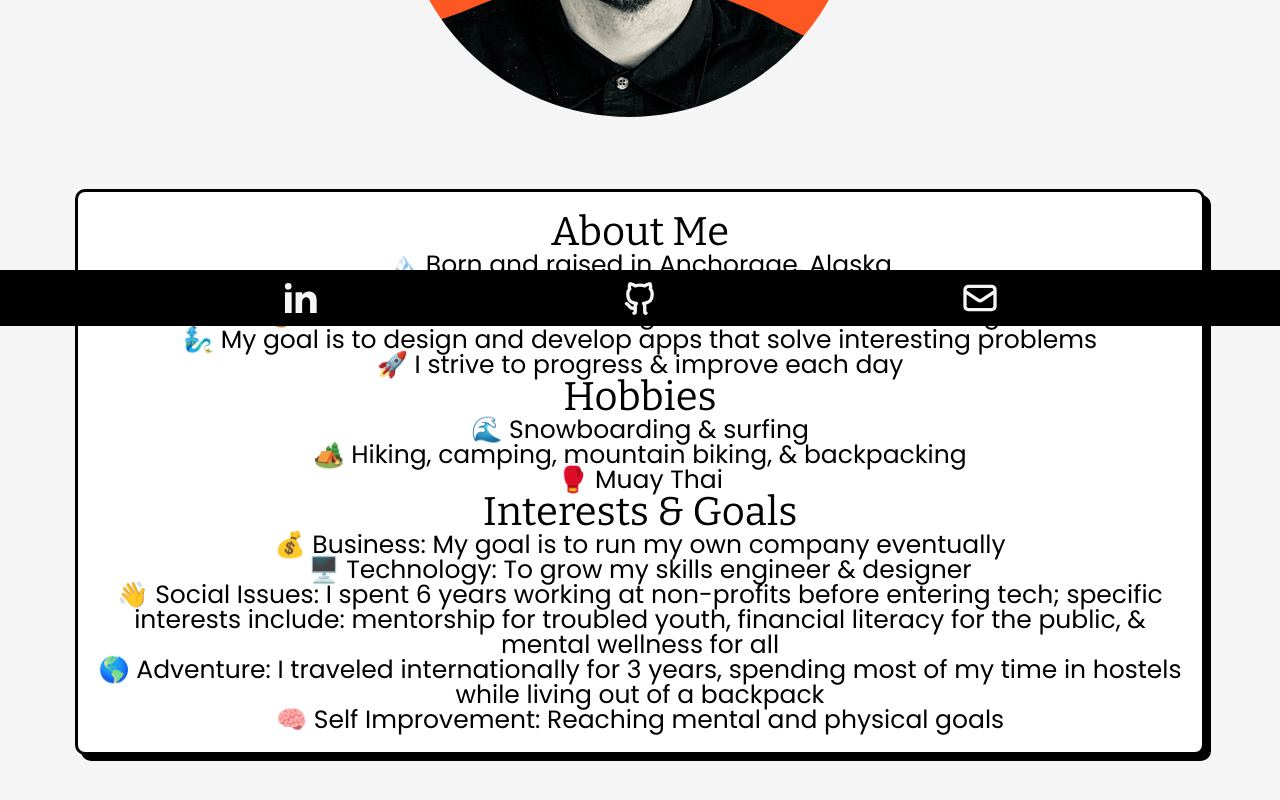
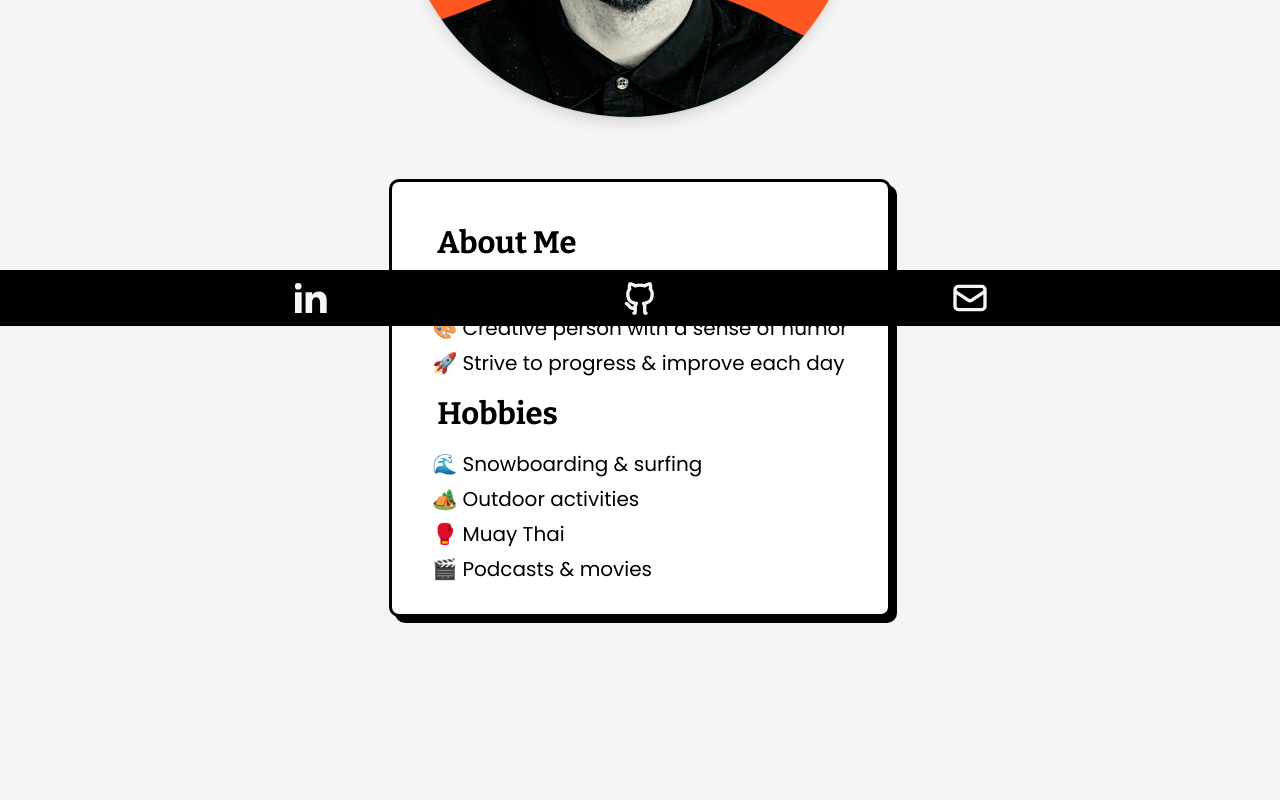
Before and after one commit to chalonlubin/chalonlubin.com, a React (Create React App) app: page /about in a window 1280 px wide. Shown: the part 474-1274 px from the top of the page. After the commit the page ends 1181 px from the top, so only its background shows below. Built offline with nearby package versions, Linux system fonts and the light colour scheme.

Commit message:
Re-styled aboutme section

```diff
--- a/src/assets/data.js
+++ b/src/assets/data.js
@@ -29,7 +29,7 @@ export const projects = [
   },
   {
     title: "Personal Website",
-    tech: "React | Tailwind | Scss | DaisyUI",
+    tech: "React | Tailwind | Scss ",
     image: "images/website.png",
     github: "https://github.com/chalonlubin/portfolio",
     description: "Wire-frame to Figma to what you see here",
--- a/src/components/Footer.js
+++ b/src/components/Footer.js
@@ -13,7 +13,7 @@ import "../sass/Footer.scss";
  */
 function Footer() {
   return (
-    <div className="footer-container">
+    <div className="footer-container inline-flex">
       <footer className="footer">
         <Link to="https://www.linkedin.com/in/chalonl/">
           <RiLinkedinFill />
--- a/src/routes/About.js
+++ b/src/routes/About.js
@@ -11,49 +11,26 @@ function About() {
   return (
     <div className="flex flex-col content-center items-center flex-wrap justify-center m-5 p-5 mb-5">
       <div className="w-96 h-96">
-        <img src="/images/chalon.png" alt="Headshot of Chalon" className="rounded-full" />
+        <img
+          src="/images/chalon.png"
+          alt="Photo of Chalon"
+          className="rounded-full shadow-lg"
+        />
       </div>
-      <div className="my-5 p-5">
-        <div className="About-card p-4 text-center">
+      <div className="my-4 p-4">
+        <div className="About-card p-4 text-center flex-col">
           <h2 className="About-title"> About Me</h2>
           <ul>
             <li>🏔️ Born and raised in Anchorage, Alaska</li>
-            <li>⚒️ I enjoy building, creating, and designing </li>
-            <li>
-              🎨 I'm a full-stack software engineer with for creative design
-            </li>
-            <li>
-              🧞‍♂️ My goal is to design and develop apps that solve interesting
-              problems
-            </li>
-            <li>🚀 I strive to progress & improve each day</li>
+            <li>🎨 Creative person with a sense of humor</li>
+            <li>🚀 Strive to progress & improve each day</li>
           </ul>
-
           <h2 className="About-title">Hobbies</h2>
           <ul>
             <li>🌊 Snowboarding & surfing</li>
-            <li>🏕️ Hiking, camping, mountain biking, & backpacking</li>
+            <li>🏕️ Outdoor activities </li>
             <li>🥊 Muay Thai</li>
-          </ul>
-          <h2 className="About-title">Interests & Goals</h2>
-          <ul>
-          <li>
-              💰 Business: My goal is to run my own company eventually
-            </li>
-            <li>
-              🖥️ Technology: To grow my skills engineer & designer
-            </li>
-            <li>
-              👋 Social Issues: I spent 6 years working at non-profits before
-              entering tech; specific interests include: mentorship for troubled
-              youth, financial literacy for the public, & mental wellness for
-              all
-            </li>
-            <li>
-              🌎 Adventure: I traveled internationally for 3 years, spending
-              most of my time in hostels while living out of a backpack{" "}
-            </li>
-            <li>🧠 Self Improvement: Reaching mental and physical goals</li>
+            <li>🎬 Podcasts & movies</li>
           </ul>
         </div>
       </div>
--- a/src/routes/Home.js
+++ b/src/routes/Home.js
@@ -31,10 +31,10 @@ function Home() {
           />
         </p>
         <div className="mt-4">
-          <button className="bg-black text-white rounded p-3 mx-2">
+          <button className="btn-primary mx-5">
             Hire Me
           </button>
-          <button className="bg-purple-700 text-white rounded p-3 mx-2">
+          <button className="btn-outline mx-5">
             Portfolio
           </button>
         </div>
--- a/src/routes/Projects.js
+++ b/src/routes/Projects.js
@@ -12,6 +12,9 @@ function Projects() {
           I write detailed <span className="font-bold underline">readmes</span>,
           check em out if you'd like to know more about my process!
         </p>
+
+        <button className="py-0.5 px-3 outline-1 outline-solid outline-black ">HI!</button>
+
       </div>
 
       {/* Main Projects */}
--- a/src/sass/About.scss
+++ b/src/sass/About.scss
@@ -3,22 +3,32 @@
 /* About cards & logo styling */
 
 .About-card {
-  font-size: 1.25rem;
+  // font-size: 1.25rem;
   border: 3px solid black;
   border-radius: 10px;
   background-color: white;
   color: black;
   box-shadow: 6px 6px  black;
-  transition: all .2s ease;
 
-  &:hover {
-    box-shadow: 2px 2px #272727;
-    transform: translate(5px, 5px);
+  // transition: all .2s ease;\
+  // &:hover {
+  //   box-shadow: 2px 2px #272727;
+  //   transform: translate(5px, 5px);
+  // }
+
+  .About-title {
+    font-size: 1.55rem;
+    font-family: $heading-font;
+    font-weight: bold;
+    margin: 1.25rem;
+    text-align: left;
   }
 
-  .About-title {
-    font-size: 2rem;
-    font-family: $heading-font;
+  li {
+    font-family: $para-font;
+    margin: 0 1rem;
+    margin-bottom: 0.75rem; /* Add margin between list items */
+    text-align: left;
   }
 }
 .logo-image {
--- a/src/sass/App.scss
+++ b/src/sass/App.scss
@@ -1,142 +1,7 @@
 @import "_variables.scss";
 
-/* Boiler-plate settings to normalize browser views */
-html,
-body,
-div,
-span,
-applet,
-object,
-iframe,
-h1,
-h2,
-h3,
-h4,
-h5,
-h6,
-p,
-blockquote,
-pre,
-a,
-abbr,
-acronym,
-address,
-big,
-cite,
-code,
-del,
-dfn,
-em,
-img,
-ins,
-kbd,
-q,
-s,
-samp,
-small,
-strike,
-strong,
-sub,
-sup,
-tt,
-var,
-b,
-u,
-i,
-center,
-dl,
-dt,
-dd,
-ol,
-ul,
-li,
-fieldset,
-form,
-label,
-legend,
-table,
-caption,
-tbody,
-tfoot,
-thead,
-tr,
-th,
-td,
-article,
-aside,
-canvas,
-details,
-embed,
-figure,
-figcaption,
-footer,
-header,
-hgroup,
-menu,
-nav,
-output,
-ruby,
-section,
-summary,
-time,
-mark,
-audio,
-video {
-  margin: 0;
-  padding: 0;
-  border: 0;
-  font-size: 100%;
-  font: inherit;
-  vertical-align: baseline;
-}
-article,
-aside,
-details,
-figcaption,
-figure,
-footer,
-header,
-hgroup,
-menu,
-nav,
-section {
-  display: block;
-}
-ol,
-ul {
-  list-style: none;
-}
-blockquote,
-q {
-  quotes: none;
-}
-blockquote:before,
-blockquote:after,
-q:before,
-q:after {
-  content: "";
-  content: none;
-}
-table {
-  border-collapse: collapse;
-  border-spacing: 0;
-}
-img,
-iframe {
-  vertical-align: bottom;
-  max-width: 100%;
-}
-input,
-textarea,
-select {
-  font: inherit;
-}
-* {
-  box-sizing: border-box;
-  -webkit-font-smoothing: antialiased;
-  -moz-osx-font-smoothing: grayscale;
-  text-rendering: optimizeLegibility;
-}
+/* Tailwind pre-flight takes care of otherwise common boilerplate styling resets */
+
 
 /* Broad HTML & body / App container styling */
 html {
--- a/src/sass/Footer.scss
+++ b/src/sass/Footer.scss
@@ -6,7 +6,6 @@
   width: 100vw;
   height: 7%;
   background-color: black;
-  display: flex;
 }
 
 .footer {
@@ -14,6 +13,7 @@
   align-items: center;
   justify-content: space-evenly;
   color: whitesmoke;
+  width: 100vw;
   a {
     gap: 0 1rem 0 1rem;
   }
--- a/src/sass/_variables.scss
+++ b/src/sass/_variables.scss
@@ -1,12 +1,13 @@
 @import url('https://fonts.googleapis.com/css2?family=Bitter:wght@400;700&family=Poppins:wght@300;400;500;600;700;900&display=swap');
 
-// font-family: 'Bitter', serif;
-// font-family: 'Poppins', sans-serif;
+
 
 $color-grey: #131313;
+
 $heading-font: 'Bitter', serif;
 $para-font: 'Poppins', sans-serif;
 $sub-font: "Montserrat", sans-serif;
+
 
 @mixin center-content() {
   display: flex;
--- a/src/sass/index.scss
+++ b/src/sass/index.scss
@@ -1,3 +1,13 @@
 @tailwind base;
 @tailwind components;
 @tailwind utilities;
+
+
+@layer components {
+  .btn-primary {
+    @apply py-2 px-4 bg-purple-500 text-white font-semibold rounded-lg shadow-md hover:bg-purple-700 focus:outline-none focus:ring-2 focus:ring-purple-400 focus:ring-opacity-75;
+  }
+  .btn-outline {
+    @apply py-2 px-4 text-purple-500  font-semibold rounded-lg shadow-md hover:ring-1 hover:ring-purple-400 hover:ring-opacity-75 focus:ring-2 focus:ring-purple-400 focus:ring-opacity-75;
+  }
+}
--- a/tailwind.config.js
+++ b/tailwind.config.js
@@ -8,5 +8,5 @@ module.exports = {
       },
     },
   },
-  plugins: [require("daisyui")],
+  plugins: [],
 };
```
